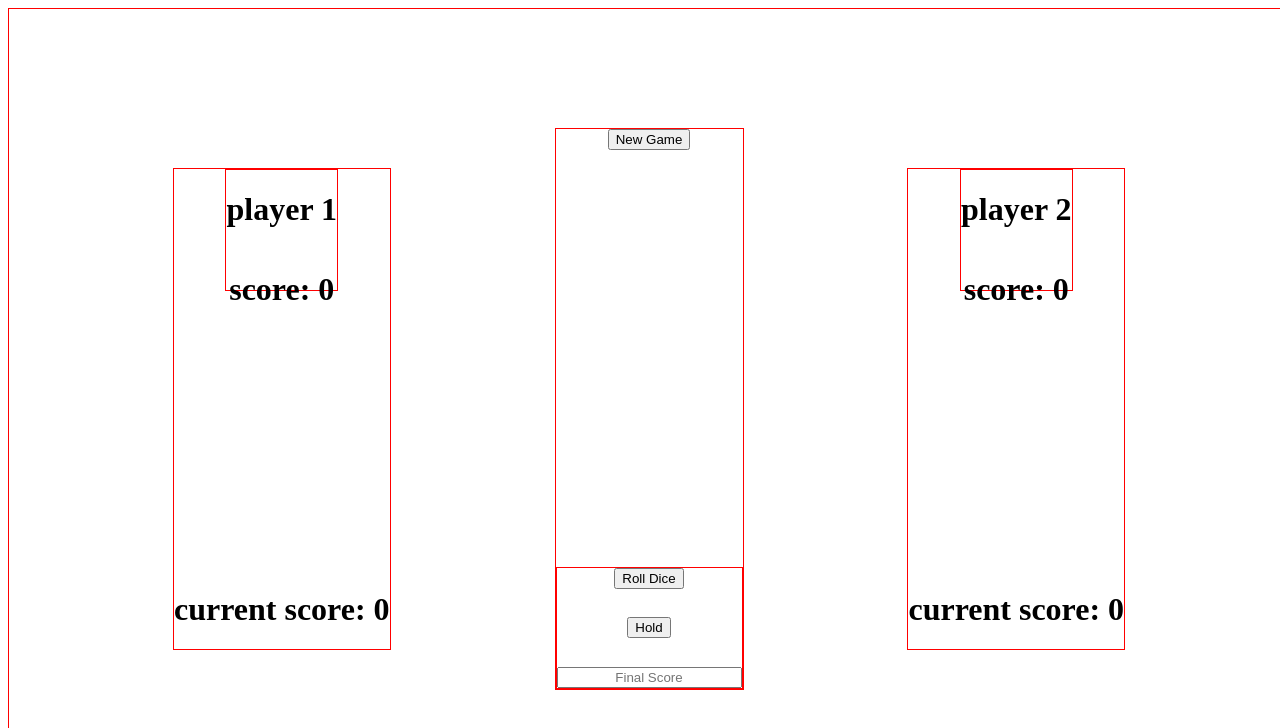
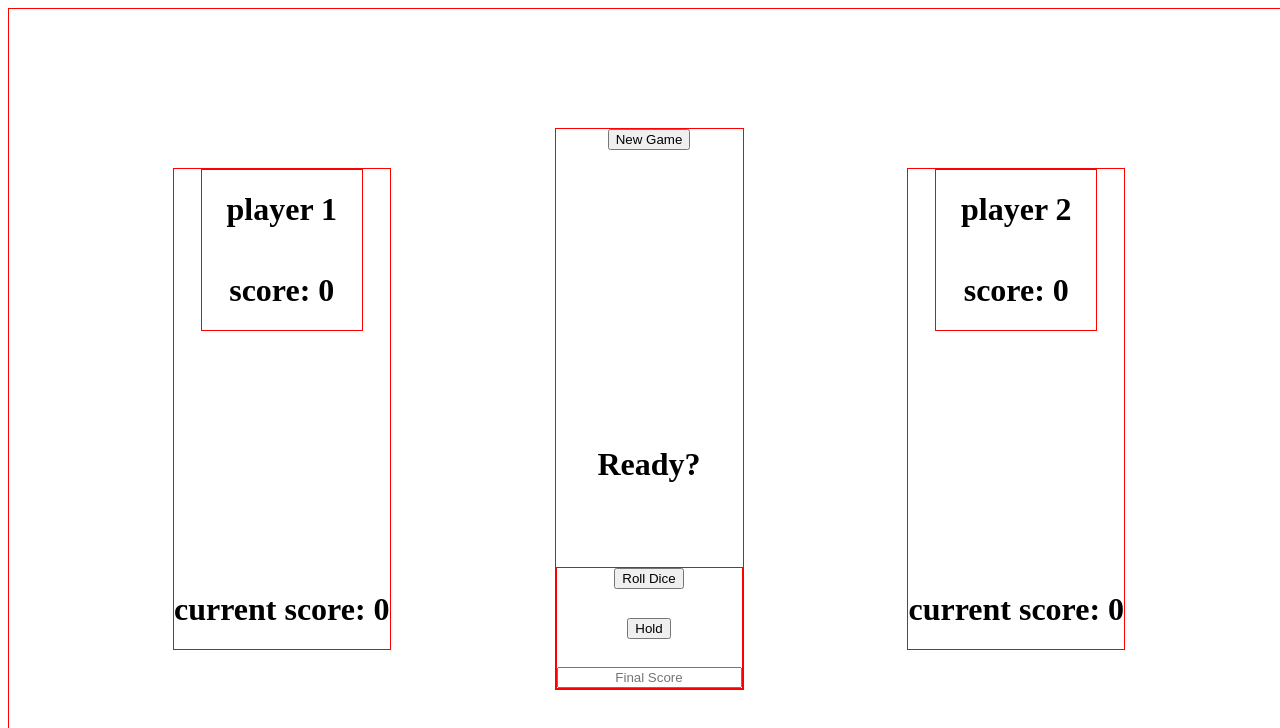
Before and after one commit to idan93l/roll_the_dice, a React (Create React App) app: page / in a window 1280 px wide. Shown: the top 728 px of the page. Built offline with nearby package versions, Linux system fonts and the light colour scheme.

Commit message:
6th commit for testing

```diff
--- a/src/Pages/GameBoard.jsx
+++ b/src/Pages/GameBoard.jsx
@@ -3,16 +3,18 @@ import Player from "../components/Player";
 import OptionsContainer from "../components/OptionsContainer.jsx";
 import "./GameBoard.css";
 
+// const banner = ['player 1 turn', 'player 1 win!', 'player 2 turn', 'player 1 win!']
+
 class GameBoard extends React.Component {
   constructor() {
     super();
     this.state = {
-      pointsToWin: 20,
+      pointsToWin: 0,
+      banner: "Ready?",
       die1: null,
       die2: null,
-      playersTurn1: true,
-      playersTurn2: false,
-      winner: false,
+      player1Turn: true,
+      player2Turn: false,
       player1Score: 0,
       player2Score: 0,
       player1CurrentScore: 0,
@@ -20,26 +22,95 @@ class GameBoard extends React.Component {
     };
   }
 
-  changeTurn = () => {
-      if(this.state.playersTurn1) {
-        this.setState({playersTurn1: false});
-        this.setState({playersTurn2: true});
-      } else {
-        this.setState({playersTurn1: true});
-        this.setState({playersTurn2: false});
-      }
-  }
+  winPoints = (e) => {
+    this.setState({ pointsToWin: e.target.value });
+  };
+
+  updateScore = (die1Score, die2Score) => {
+    if (this.state.player1Turn && !this.state.player2Turn) {
+      this.setState({ player1Score: die1Score + die2Score });
+    } else {
+      this.setState({ player2Score: die1Score + die2Score });
+    }
+  };
 
   randomDice = () => {
-    this.setState({ die1: Math.ceil(Math.random() * 6) });
-    this.setState({ die2: Math.ceil(Math.random() * 6) });
+    let die11 = Math.ceil(Math.random() * 6);
+    let die22 = Math.ceil(Math.random() * 6);
+    // let winPoints = this.state.pointsToWin;
+    // let die11 = 6;
+    // let die22 = 6;
+    this.setState({ die1: die11 });
+    this.setState({ die2: die22 });
+    this.updateScore(die11, die22);
+    this.updateCurrentScore(die11, die22);
+    this.badScores(die11, die22);
+    // this.turnOrWin(winPoints);
+  };
+
+  turnOrWin = (winPoints) => {
+    if (this.state.player1Turn) {
+      if (this.state.player1CurrentScore >= winPoints) {
+        this.setState({ banner: "Player 1 Wins!" });
+      } else {
+        this.setState({ banner: "Player 1 turn" });
+      }
+    } else {
+      if (this.state.player2CurrentScore >= winPoints) {
+        this.setState({ banner: "Player 2 Wins!" });
+      } else {
+        this.setState({ banner: "Player 2 turn" });
+      }
+    }
+  };
+
+  badScores = (die1, die2) => {
+    if (die1 === 6 && die2 === 6) {
+      if (this.state.player1Turn) {
+        this.setState({ player1Score: 0 });
+        this.setState({ player1CurrentScore: 0 });
+      } else {
+        this.setState({ player2Score: 0 });
+        this.setState({ player2CurrentScore: 0 });
+      }
+    }
+  };
+
+  updateCurrentScore = (die1, die2) => {
+    if (this.state.player1Turn && die1 + die2 !== 6) {
+      this.setState(
+        (prevstate) => ({
+          player1CurrentScore: prevstate.player1CurrentScore + die1 + die2,
+        }),
+        () => this.turnOrWin(this.state.pointsToWin)
+      );
+    }
+    if (this.state.player2Turn)
+      this.setState(
+        (prevstate) => ({
+          player2CurrentScore: prevstate.player2CurrentScore + die1 + die2,
+        }),
+        () => this.turnOrWin(this.state.pointsToWin)
+      );
+  };
+
+  changeTurn = () => {
+    if (this.state.player1Turn) {
+      this.setState({ player1Turn: false });
+      this.setState({ player2Turn: true });
+      this.setState({ banner: "Player 2 turn" });
+    } else {
+      this.setState({ player1Turn: true });
+      this.setState({ player2Turn: false });
+      this.setState({ banner: "Player 1 turn" });
+    }
   };
 
   newGame = () => {
     this.setState({ die1: null });
     this.setState({ die2: null });
     this.setState({ playersTurn: 0 });
-    this.setState({ winner: false });
+    this.setState({ banner: "Ready?" });
     this.setState({ player1Score: 0 });
     this.setState({ player2Score: 0 });
     this.setState({ player1CurrentScore: 0 });
@@ -48,8 +119,9 @@ class GameBoard extends React.Component {
 
   render = () => {
     // console.log(this.state.die1);
-    console.log(`player1 ${this.state.playersTurn2}`);
-    console.log(`player2 ${this.state.playersTurn1}`);
+    console.log(`player1 ${this.state.player1Score}`);
+    console.log(`player2 ${this.state.player2Score}`);
+    console.log(`winPoints ${this.state.pointsToWin}`);
     return (
       <div className="GameBoard">
         <Player
@@ -58,7 +130,9 @@ class GameBoard extends React.Component {
           currentScore={this.state.player1CurrentScore}
         />
         <OptionsContainer
-          winPoints={this.state.pointsToWin}
+          winPointsUpdate={this.winPoints}
+          // inputValue={this.state.pointsToWin}
+          win={this.state.banner}
           randomize={this.randomDice}
           newGame={this.newGame}
           changeTurn={this.changeTurn}
--- a/src/components/OptionsContainer.jsx
+++ b/src/components/OptionsContainer.jsx
@@ -8,6 +8,7 @@ class OptionsContainer extends React.Component {
         <button onClick={this.props.newGame}>New Game</button>
         <h1>{this.props.die1}</h1>
         <h1>{this.props.die2}</h1>
+        <h1>{this.props.win}</h1>
         <div className="container">
           <button onClick={this.props.randomize}>Roll Dice</button>
           <button onClick={this.props.changeTurn}>Hold</button>
@@ -15,6 +16,8 @@ class OptionsContainer extends React.Component {
             style={{ textAlign: "center" }}
             type="text"
             placeholder="Final Score"
+            onChange={this.props.winPointsUpdate}
+            // value={this.props.inputValue}
           />
         </div>
       </div>
--- a/src/components/Player.jsx
+++ b/src/components/Player.jsx
@@ -5,7 +5,7 @@ class Player extends React.Component {
   render = () => {
     return (
       <div className="Player">
-        <div className="container">
+        <div className="containerPlayer">
           <h1>{this.props.name}</h1>
           <h1>score: {this.props.score}</h1>
         </div>
--- a/src/components/player.css
+++ b/src/components/player.css
@@ -7,3 +7,15 @@
   text-align: center;
   border: 1px solid red
 }
+
+.containerPlayer {
+  display: flex;
+  justify-content: space-between;
+  align-items: center;
+  flex-direction: column;
+  text-align: center;
+  height: 20vh;
+  width: 20vh;
+  border: 1px solid red;
+
+}
```
